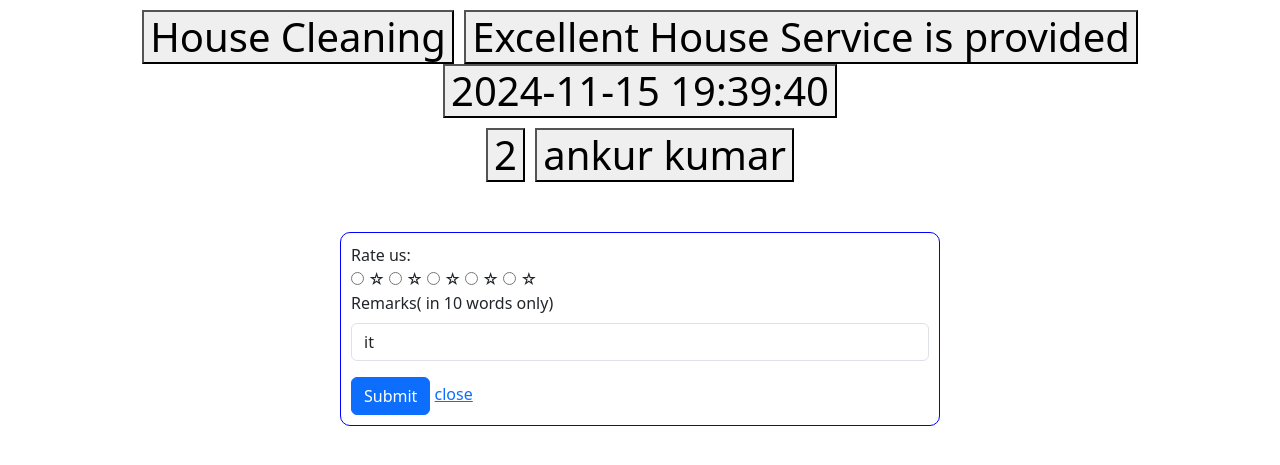
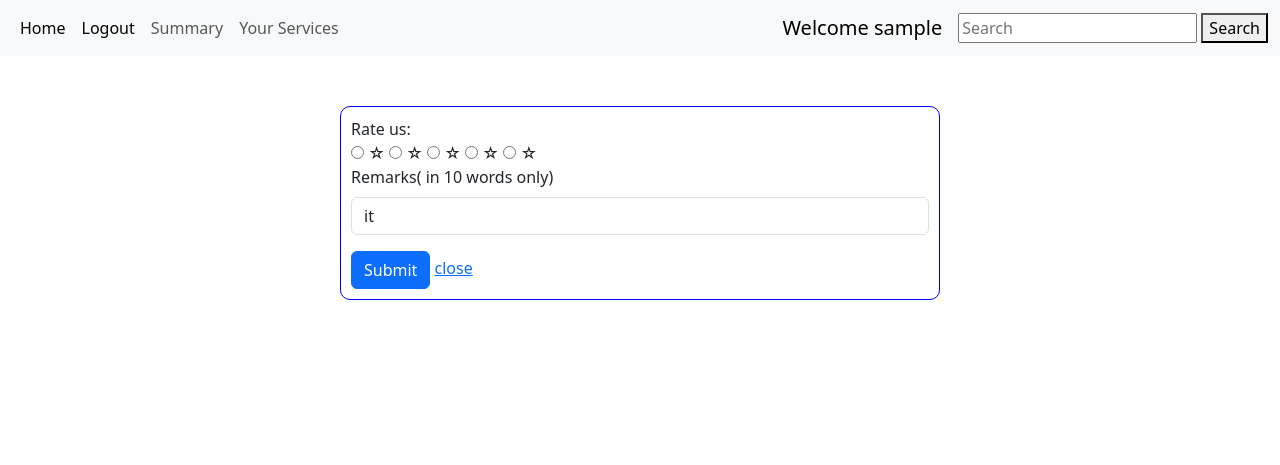
Before and after one commit to AAYUMAHE/Mad1-Project, a Flask app: a page that uses templates/customer_remarks.html in a window 1280 px wide. Shown: the top 465 px of the page. Run offline with Flask 3, Linux system fonts and the light colour scheme; data comes from the database, SQL or seed files in the repository; both versions use the stored data as it was after the commit.

Commit message:
final push

```diff
--- a/routes.py
+++ b/routes.py
@@ -14,14 +14,14 @@ plt.switch_backend('agg')   #see docs
 from sqlalchemy import create_engine
 from sqlalchemy.orm import sessionmaker
 
-# Replace the database URL with your own
-engine = create_engine("sqlite:///instance/db.sqlite3")
+# # Replace the database URL with your own
+# engine = create_engine("sqlite:///instance/db.sqlite3")
 
-# Create a configured "Session" class
-Session = sessionmaker(bind=engine)
+# # Create a configured "Session" class
+# Session = sessionmaker(bind=engine)
 
-# Create a session instance
-session = Session()
+# # Create a session instance
+# session = Session()
 
 # ===============================================
 
@@ -156,7 +156,10 @@ def signup():
 #creating login to admin , customer reddirect.
 @app.route('/' , methods=['GET','POST'])
 def login():
-    # msg = request.args.get('msg')
+    msg = request.args.get('msg')
+    if not msg:
+        msg = msg
+
     #getting from parameter passing while redirecting from any other route. 260 line-no.
     if request.method == 'POST':
         uname = request.form.get('email')
@@ -228,7 +231,7 @@ def show_professional_details(user,pid):
 
 @app.route('/admin/<user>/show/all_customers')
 def show_all_customers(user):
-    users = User.query.all() #list of all users available in db
+    users = User.query.filter_by(role=1).all() #list of all users available in db except admin
     return render_template('all_users_nd_category.html',users = users,user = user)
 
 # can block unblock customers
@@ -538,6 +541,7 @@ def search_services_for_customer(user):
 @app.route('/professional_signup' , methods=['GET','POST'])
 def professional_signup():
     services = get_service() #return a list of obj of all services.
+
     if request.method=='POST':
         name = request.form.get('name')
         email = request.form.get('email')
@@ -549,7 +553,11 @@ def professional_signup():
         description = request.form.get('description')
         pincode = request.form.get('pincode')
         status = 0 #by default until admin approves him.
-        if password == confirm_pass:
+
+        users = User.query.filter_by(email = email).first()
+        if users:
+            return render_template('p-signup.html',services = services,msg = 'Email id is already registered')
+        elif password == confirm_pass:
             print('If qst block rendered')
             professional = Professional.query.filter_by(email = email).first()
             sid = Services.query.filter_by(name=service_name).first().id  #tells sid for service name .
@@ -662,7 +670,7 @@ def search_services_for_professional(sid,user):
         elif searched_services_by_customer_name:
             return render_template('professional_dashboard.html', services_search = searched_services_by_customer_name,user = user,sid = sid)
         else:
-            return render_template('professional_dashboard.html',user= user,sid = sid)
+            return render_template('professional_dashboard.html',user= user,sid = sid,msg = 'Nothing Found search again or go to home page.')
 
     return render_template('professional_dashboard.html',user=user,sid = sid)
 
@@ -727,11 +735,11 @@ def get_records_professional_summary(pid):
     closed_count = len(closed)
     accepted_count = len(accepted)
     summary = {}
-    list_ele = ['accepted','closed']
+    list_ele = ['accepted','completed']
     for l in list_ele:
         if l == 'accepted':
             summary[l] = accepted_count
-        elif l == 'closed':
+        elif l == 'completed':
             summary[l] = closed_count
         else:
             pass
--- a/static/styles/style.css
+++ b/static/styles/style.css
@@ -2,19 +2,11 @@
   margin: 0px;
 }
 
-.my_container{
-  width: 100%;
-  height: 100%;
-  margin: 0px;
-  border: 2px solid black;
-}
 
-.my_panel{
-  width: 80%;
-  margin: auto;
-  height: auto;
-  border: 1px dashed black;
-}
+
+
+
+
 
 .input_form{
   border: 1px solid blue;
@@ -29,7 +21,7 @@
   text-align: justify;
 }
 
-/* checking for git  */
+
 .center{
   text-align: center;
   margin: auto;
--- a/templates/admin.html
+++ b/templates/admin.html
@@ -75,7 +75,7 @@
       <td>{{professional.name}}</td>
       <td>{{professional.services.name}}</td>
       <!-- professional.services from backref relation. -->
-      <td><a href="/admin/professional/manage/{{professional.id}}/{{user}}/Approve" type="button" class="btn btn-success">Approve</a><a href="/admin/professional/manage/{{professional.id}}/{{user}}/Block" type="button" class="btn btn-danger"> Block</a></td>
+      <td><a href="/admin/professional/manage/{{professional.id}}/{{user}}/Approve" type="button" class="btn btn-success btn-sm">Approve</a><a href="/admin/professional/manage/{{professional.id}}/{{user}}/Block" type="button" class="btn btn-danger btn-sm"> Block</a></td>
     </tr>
 
 
--- a/templates/customer_remarks.html
+++ b/templates/customer_remarks.html
@@ -4,19 +4,12 @@
     Service Review
 {% endblock %}
 
+{% include 'navbar_customer.html' %}
+
 {% block content %}
 <h1 style="text-align: center;">{{header}}</h1>
 
-<div class="display-1 fs-1 text center">
-  <button>{{service.services.name}}</button>
-  <button>{{service.services.description}} </button>
-  <button>{{service.date_time_created}} </button>
-</div>
-<div class="display-1 fs-1 text center">
-  <button>{{service.professional.id}} </button>
-  <button>{{service.professional.name}} </button>
-</div>
-<div>
+
 
 
 
--- a/templates/login.html
+++ b/templates/login.html
@@ -7,7 +7,9 @@
 {% block content %}
 <div>
 
+
   <h1 style="text-align: center;">A to Z Household Services</h1>
+  <div style="margin-top: 20px; text-align:center"><h4 style="color:blueviolet;">Welcome User, Enter your credentials to continue.</h4></div>
 
   <form class="input_form" action="/" method='POST']>
 
@@ -24,10 +26,11 @@
     </div>
 
     <button type="submit" class="btn btn-primary">Login</button>
-    <div><a href="/signup">Create Account?</a>  ||or||  <a href="/professional_signup">Register As Professional</a></div>
+    <div><a style="text-decoration: none;" href="/signup">Create Account?</a>  or  <a style="text-decoration: none;" href="/professional_signup">Register As Professional?</a></div>
   </form>
 
 </div>
 
 
+
 {% endblock %}
```
Also changed, not shown: templates/professional_dashboard.html (+7 -1 lines), instance/db.sqlite3, static/images/category_admin_summary.jpeg, static/images/customer_summary_1.jpeg, static/images/customer_summary_3.jpeg (added), static/images/professional_summary_2.jpeg, static/images/professional_summary_3.jpeg (added).
